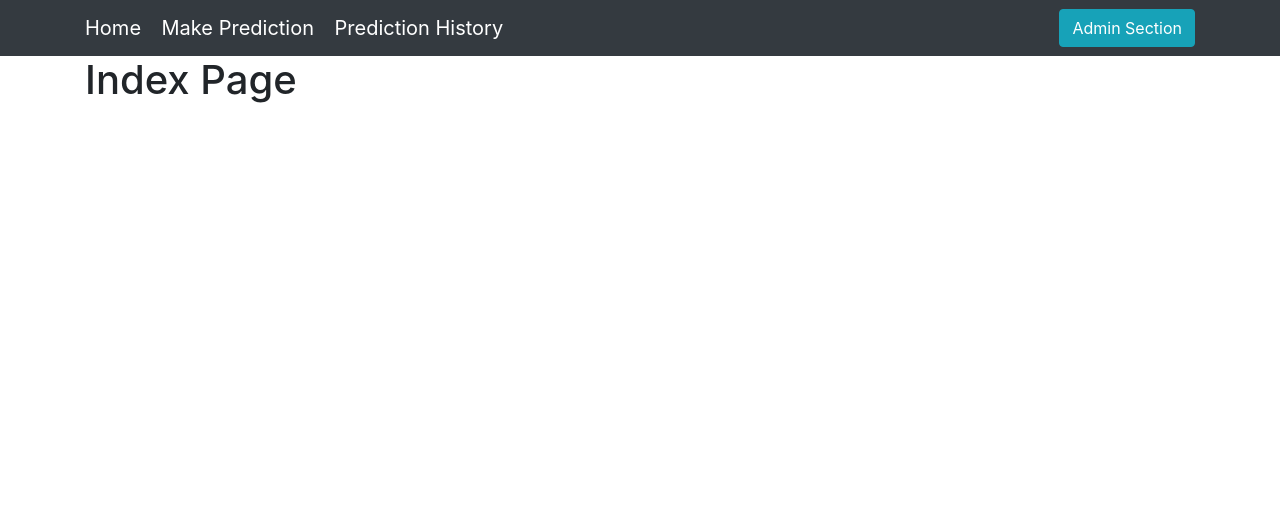
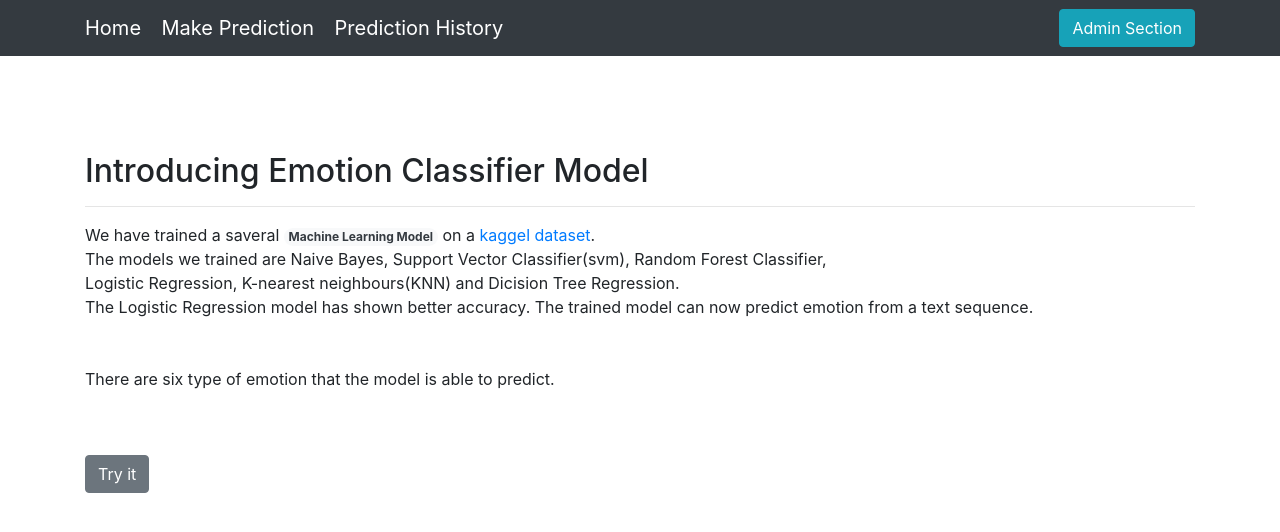
Before and after one commit to Muntasir2179/sentiment-detector, a Django app: page / in a window 1280 px wide. Shown: the top 532 px of the page. Run offline with Django 4.2, Linux system fonts and the light colour scheme; parts of the project's set-up code (start-up, migrations or seed data) failed here and were passed over; some libraries are stand-ins or nearby versions.

Commit message:
information added to the home page

```diff
--- a/dashboard/views.py
+++ b/dashboard/views.py
@@ -6,7 +6,7 @@ import joblib
 
 # loading the trained model
 pipe_lr = joblib.load(
-    open('models/emotion_classifier_pipeline_lr_28_april_2023.pkl', 'rb'))
+    open('trained ml model/emotion_classifier_pipeline_lr_28_april_2023.pkl', 'rb'))
 
 
 def index(request):
--- a/templates/dashboard/index.html
+++ b/templates/dashboard/index.html
@@ -3,5 +3,19 @@
 {% block title %}Dashboard{% endblock title %}
 
 {% block content %}
-<h1>Index Page</h1>
+<h2 class="pt-5 mt-5">Introducing Emotion Classifier Model</h2>
+<hr>
+<div>
+    <p>
+        We have trained a saveral <span class="badge rounded-pill bg-light text-dark">Machine Learning Model</span> on a <a href="https://www.kaggle.com/datasets/parulpandey/emotion-dataset" class="link-info" target="blank_">kaggel dataset</a>. <br>
+        The models we trained are Naive Bayes, Support Vector Classifier(svm), Random Forest Classifier, <br>
+        Logistic Regression, K-nearest neighbours(KNN) and Dicision Tree Regression. <br>
+        The Logistic Regression model has shown better accuracy. The trained model can now predict emotion from a text sequence. <br>
+        <br><br>
+
+        <span>There are six type of emotion that the model is able to predict<span>.
+    </p>
+    <br><br>
+    <a href="{% url 'make-prediction' %}" class="btn btn-secondary btn-l" role="button">Try it</a>
+</div>
 {% endblock content %}
--- a/templates/partials/nav.html
+++ b/templates/partials/nav.html
@@ -7,7 +7,7 @@
         </div>
 
         <div>
-            <a href="/admin/" class="btn btn-info">Admin Section</a>
+            <a href="/admin/" class="btn btn-info" target="blank_">Admin Section</a>
         </div>
     </div>
 </nav>
```
Also changed, not shown: db.sqlite3, 2 other files.
